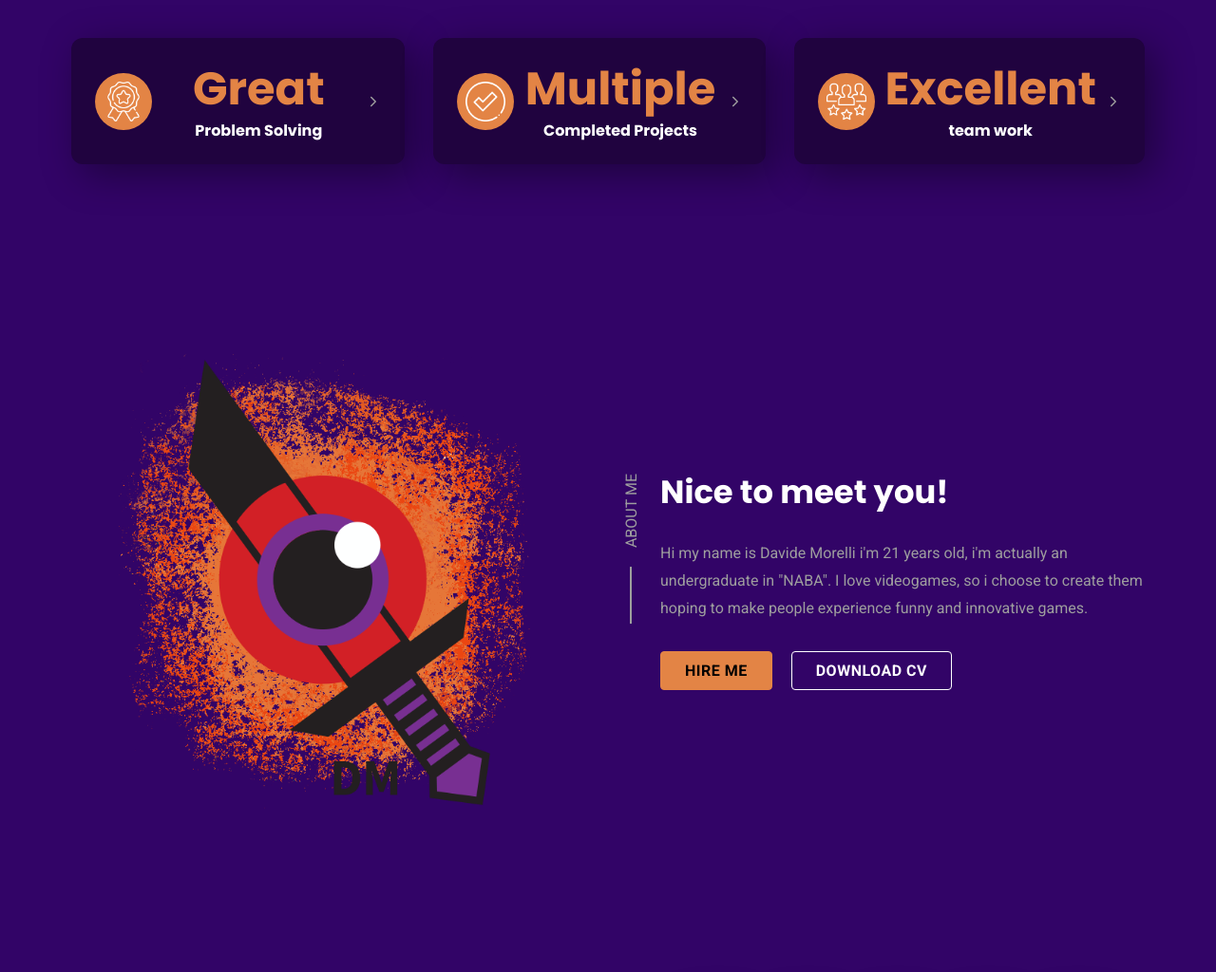
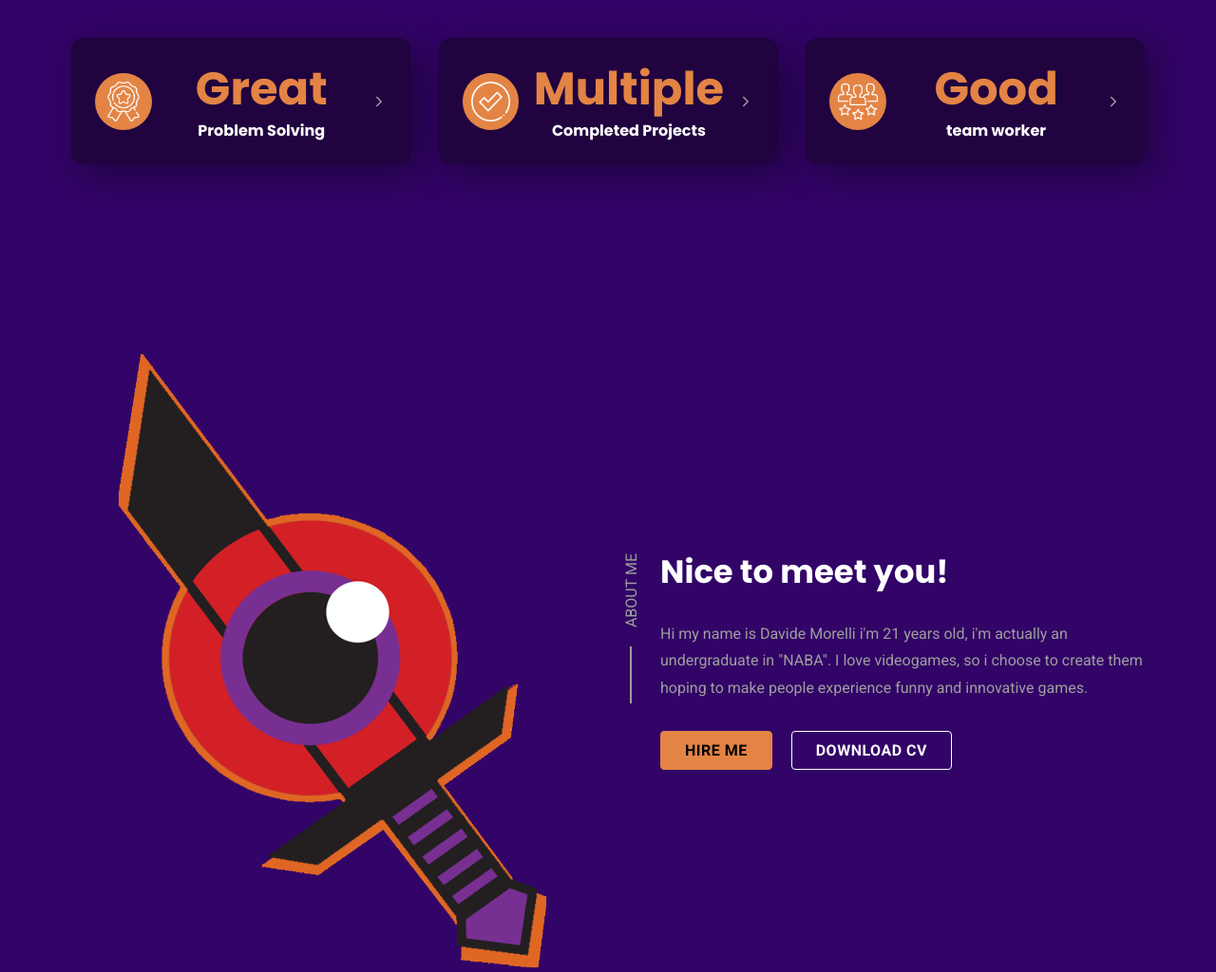
Before and after one commit to davidemorelli00/portfolio, a plain HTML site: page index.html in a window 1280 px wide. Shown: the part 960-1984 px from the top of the page at 95% size. Drawn offline with nearby package versions, Linux system fonts and the light colour scheme; a web font is replaced by a local one.

Commit message:
Adjustments

```diff
--- a/index.html
+++ b/index.html
@@ -203,7 +203,7 @@
               </div>
 
               <h2 class="h2 card-title">
-               Excellent <strong> team work</strong>
+               Good <strong> team worker</strong>
               </h2>
 
               <ion-icon name="chevron-forward-outline"></ion-icon>
@@ -225,7 +225,7 @@
       <section class="about" id="about">
 
         <figure class="about-banner">
-          <img src="./assets/images/Logo2PNG.png" alt="LOGO CHE SPERO FUNZIONI"
+          <img src="./assets/images/LogoOrange.png" alt="LOGO CHE SPERO FUNZIONI"
             class="w-100">
         </figure>
 
```
Also changed, not shown: assets/images/Logo with arancione.png (added), assets/images/LogoOrange.png (added).
